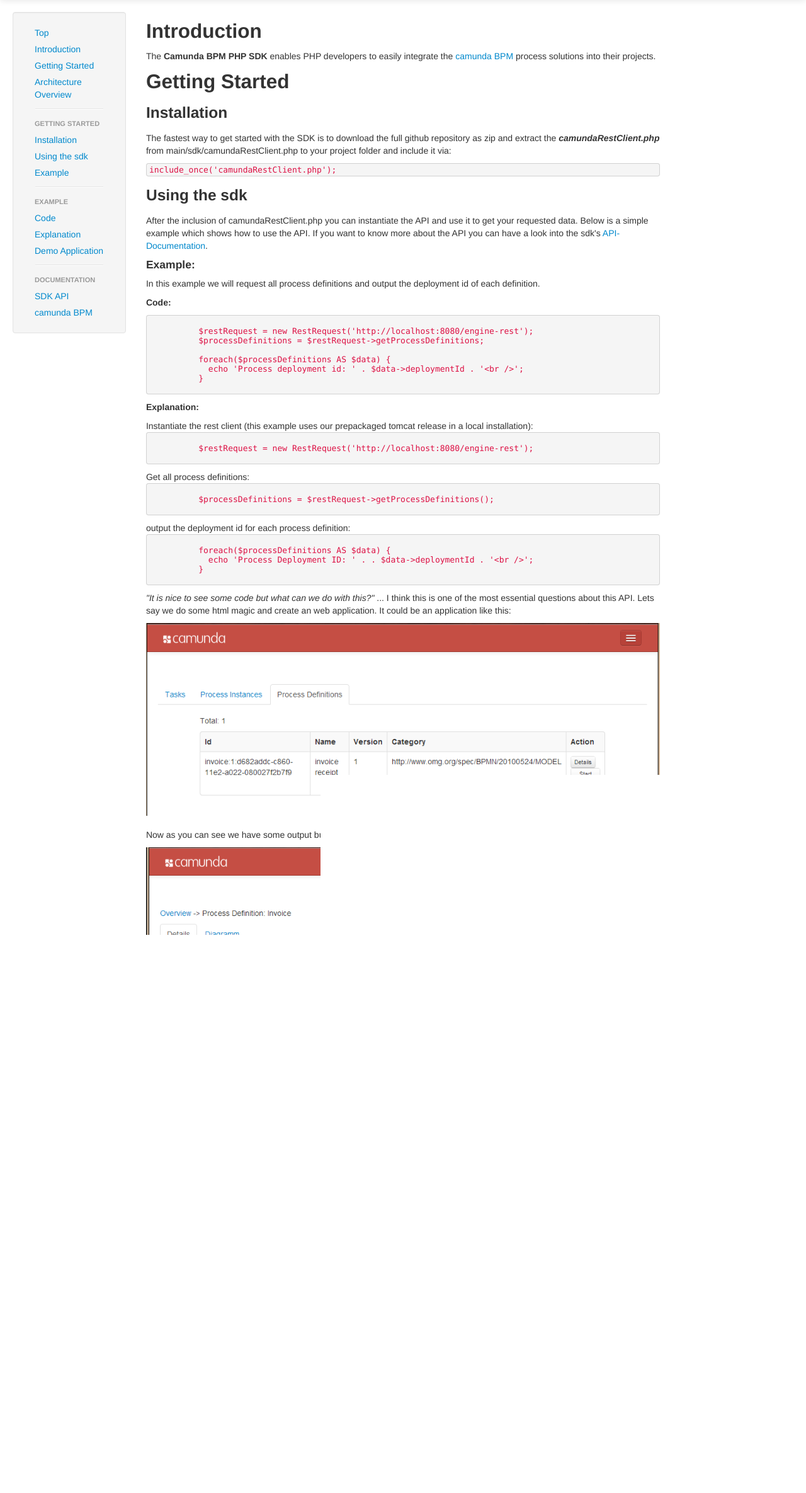
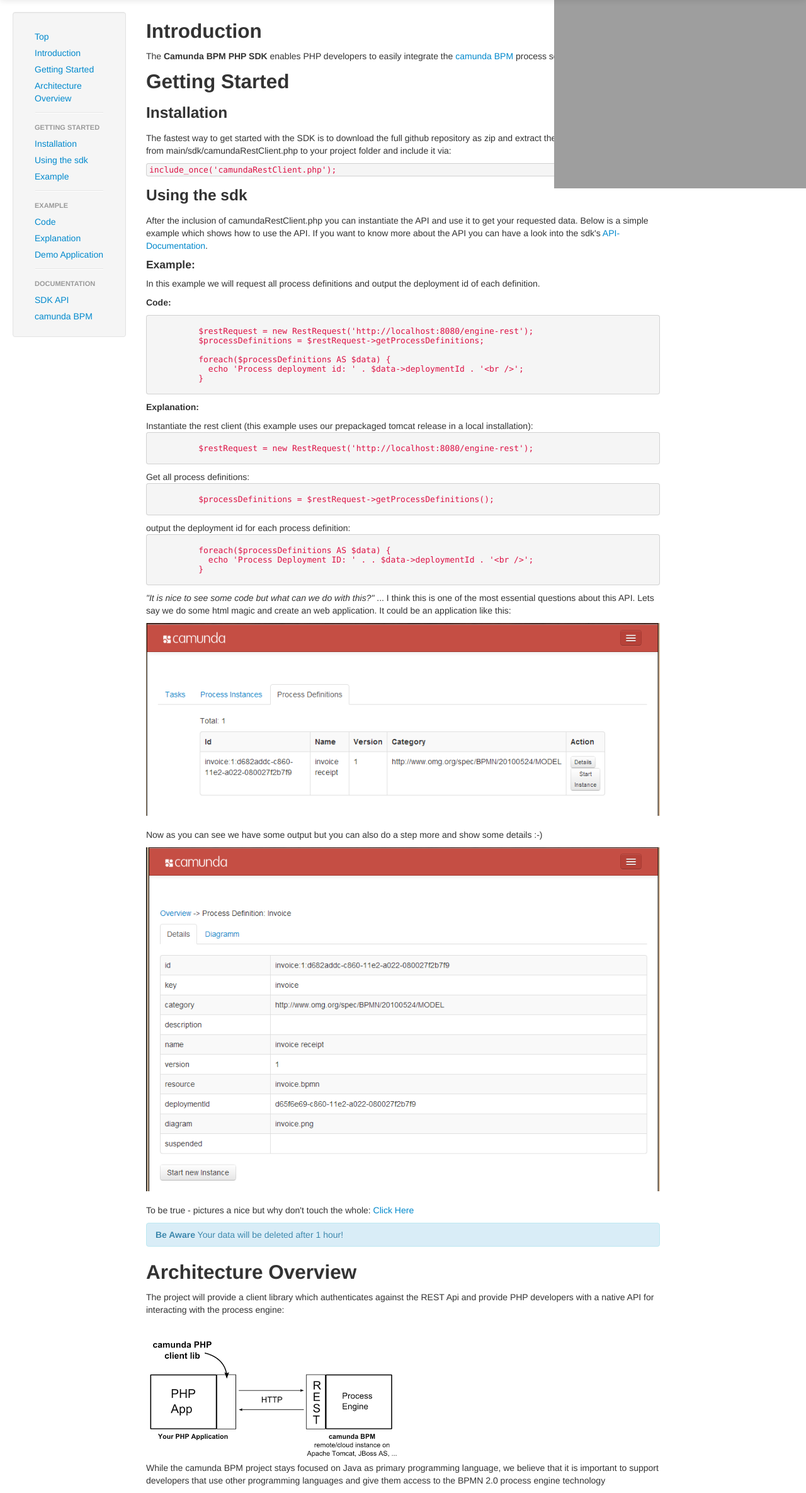
Before and after one commit to camunda-community-hub/camunda-bpm-php-sdk, a PHP site: page / in a window 1280 px wide. Shown: the part 41-2411 px from the top of the page at 63% size. Run offline with PHP 8.4, Linux system fonts and the light colour scheme; grey boxes are pictures that could not be loaded.

Commit message:
add(user-guide): add fork-me ribbon

```diff
--- a/assets/app/css/app.css
+++ b/assets/app/css/app.css
@@ -19,3 +19,10 @@ code {
 .container-fixed-top {
   padding-top: 60px;
 }
+
+.fork-me-ribbon {
+  position: fixed;
+  top: 40px;
+  right: 0px;
+  border: 0;
+}
--- a/index.html
+++ b/index.html
@@ -22,6 +22,9 @@
   <div class="container-fluid container-fixed-top">
     <div class="row-fluid">
       <section class="span2">
+        <a href="https://github.com/camunda/camunda-bpm-php-sdk">
+          <img class="fork-me-ribbon" src="https://s3.amazonaws.com/github/ribbons/forkme_right_red_aa0000.png" alt="fork me on GitHub"
+        </a>
         <div class="well">
           <ul class="nav nav-list">
             <li><a href="#">Top</a></li>
```
